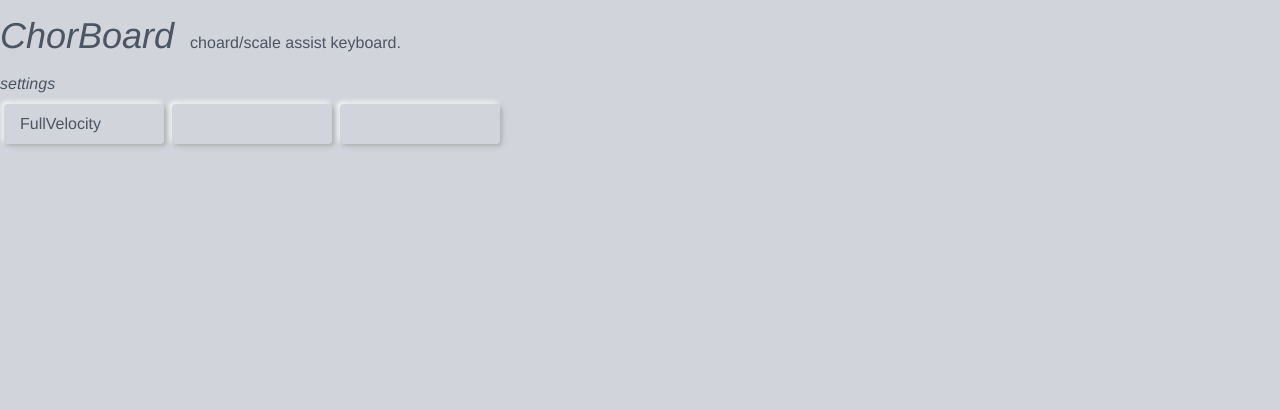
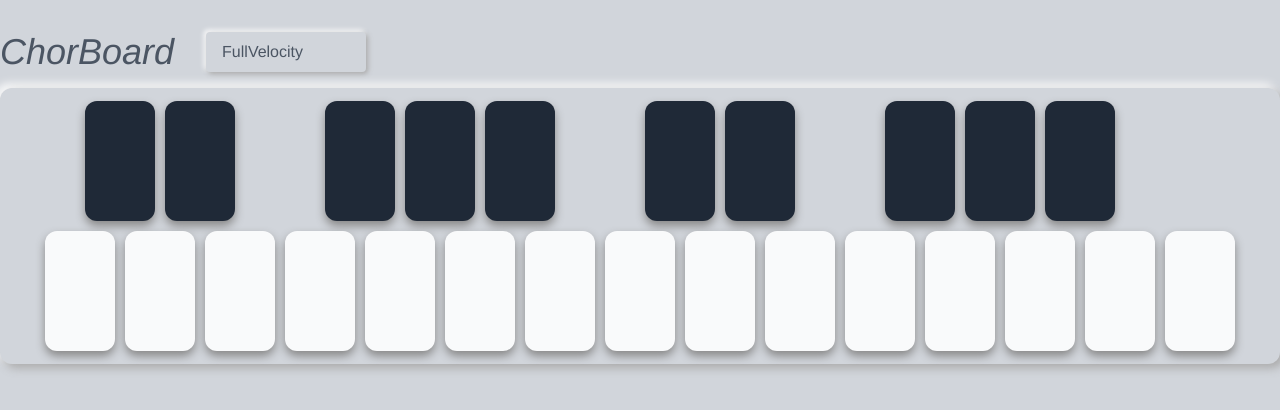
Before and after one commit to alarky/chorboard, a Vue app in the folder src/chorboard/: page / in a window 1280 px wide. Shown: the top 410 px of the page. Built offline with nearby package versions, Linux system fonts and the light colour scheme; a web font is replaced by a local one.

Commit message:
init keyboard ui

```diff
--- a/src/chorboard/src/components/Header.vue
+++ b/src/chorboard/src/components/Header.vue
@@ -1,7 +1,5 @@
 <template>
   <header class="flex items-baseline flex-row mb-4">
-    <h1 class="font-header text-4xl italic">ChorBoard</h1>
-    <p class="mx-4">choard/scale assist keyboard.</p>
   </header>
 </template>
 
--- /dev/null
+++ b/src/chorboard/src/components/Key.vue
@@ -0,0 +1,39 @@
+<template>
+  <div class="key" :class="{active: isActive}"
+       @mousedown="on"
+       @mouseup="off"
+       @mouseout="off"
+  >
+  </div>
+</template>
+
+<style scoped lang="scss">
+.key {
+  box-shadow:  0 5px 10px #888888;
+}
+</style>
+
+<script lang="ts">
+import { defineComponent, computed } from 'vue';
+
+export default defineComponent({
+  name: 'Key',
+  setup() {
+    const isActive = computed(() => false);
+
+    const on = (e: any) => {
+      console.log(e);
+    };
+
+    const off = (e: any) => {
+      console.log(e);
+    };
+
+    return {
+      isActive,
+      on,
+      off,
+    }
+  }
+});
+</script>
--- /dev/null
+++ b/src/chorboard/src/components/KeyBoard.vue
@@ -0,0 +1,120 @@
+<template>
+  <div class="keyboard">
+    <div class="keys">
+      <div class="black-keys">
+        <Key :active-notes="activeNotes" :note-number="octave * 12 + 1" @noteon="noteOn($event)" @noteoff="noteOff($event)"></Key>
+        <Key :active-notes="activeNotes" :note-number="octave * 12 + 3" @noteon="noteOn($event)" @noteoff="noteOff($event)"></Key>
+        <div class="spacer"></div>
+        <Key :active-notes="activeNotes" :note-number="octave * 12 + 6" @noteon="noteOn($event)" @noteoff="noteOff($event)"></Key>
+        <Key :active-notes="activeNotes" :note-number="octave * 12 + 8" @noteon="noteOn($event)" @noteoff="noteOff($event)"></Key>
+        <Key :active-notes="activeNotes" :note-number="octave * 12 + 10" @noteon="noteOn($event)" @noteoff="noteOff($event)"></Key>
+        <div class="spacer"></div>
+        <Key :active-notes="activeNotes" :note-number="octave * 12 + 13" @noteon="noteOn($event)" @noteoff="noteOff($event)"></Key>
+        <Key :active-notes="activeNotes" :note-number="octave * 12 + 15" @noteon="noteOn($event)" @noteoff="noteOff($event)"></Key>
+        <div class="spacer"></div>
+        <Key :active-notes="activeNotes" :note-number="octave * 12 + 18" @noteon="noteOn($event)" @noteoff="noteOff($event)"></Key>
+        <Key :active-notes="activeNotes" :note-number="octave * 12 + 20" @noteon="noteOn($event)" @noteoff="noteOff($event)"></Key>
+        <Key :active-notes="activeNotes" :note-number="octave * 12 + 22" @noteon="noteOn($event)" @noteoff="noteOff($event)"></Key>
+      </div>
+      <div class="white-keys">
+        <Key :active-notes="activeNotes" :note-number="octave * 12" @noteon="noteOn($event)" @noteoff="noteOff($event)"></Key>
+        <Key :active-notes="activeNotes" :note-number="octave * 12 + 2" @noteon="noteOn($event)" @noteoff="noteOff($event)"></Key>
+        <Key :active-notes="activeNotes" :note-number="octave * 12 + 4" @noteon="noteOn($event)" @noteoff="noteOff($event)"></Key>
+        <Key :active-notes="activeNotes" :note-number="octave * 12 + 5" @noteon="noteOn($event)" @noteoff="noteOff($event)"></Key>
+        <Key :active-notes="activeNotes" :note-number="octave * 12 + 7" @noteon="noteOn($event)" @noteoff="noteOff($event)"></Key>
+        <Key :active-notes="activeNotes" :note-number="octave * 12 + 9" @noteon="noteOn($event)" @noteoff="noteOff($event)"></Key>
+        <Key :active-notes="activeNotes" :note-number="octave * 12 + 11" @noteon="noteOn($event)" @noteoff="noteOff($event)"></Key>
+        <Key :active-notes="activeNotes" :note-number="octave * 12 + 12" @noteon="noteOn($event)" @noteoff="noteOff($event)"></Key>
+        <Key :active-notes="activeNotes" :note-number="octave * 12 + 14" @noteon="noteOn($event)" @noteoff="noteOff($event)"></Key>
+        <Key :active-notes="activeNotes" :note-number="octave * 12 + 16" @noteon="noteOn($event)" @noteoff="noteOff($event)"></Key>
+        <Key :active-notes="activeNotes" :note-number="octave * 12 + 17" @noteon="noteOn($event)" @noteoff="noteOff($event)"></Key>
+        <Key :active-notes="activeNotes" :note-number="octave * 12 + 19" @noteon="noteOn($event)" @noteoff="noteOff($event)"></Key>
+        <Key :active-notes="activeNotes" :note-number="octave * 12 + 21" @noteon="noteOn($event)" @noteoff="noteOff($event)"></Key>
+        <Key :active-notes="activeNotes" :note-number="octave * 12 + 23" @noteon="noteOn($event)" @noteoff="noteOff($event)"></Key>
+        <Key :active-notes="activeNotes" :note-number="octave * 12 + 24" @noteon="noteOn($event)" @noteoff="noteOff($event)"></Key>
+      </div>
+    </div>
+  </div>
+</template>
+
+<style scoped lang="scss">
+.keyboard {
+  @apply flex;
+  @apply flex-row;
+  @apply justify-center;
+  @apply px-4;
+  @apply py-2;
+  @apply rounded-xl;
+  box-shadow:  4px  4px 10px #aaaaaa,
+              -4px -4px 10px #ffffff;
+}
+
+.keys {
+  @apply mx-auto;
+}
+
+.black-keys, .white-keys {
+  @apply mx-auto;
+  @apply flex;
+  @apply flex-row;
+}
+
+.black-keys {
+  padding-left: 40px;
+}
+
+.key {
+  margin: 5px;
+  height: 120px;
+  width: 70px;
+  @apply rounded-xl;
+}
+
+.spacer {
+  margin: 5px;
+  height: 120px;
+  width: 70px;
+}
+
+.black-keys > .key {
+  @apply bg-gray-800;
+}
+
+.white-keys > .key {
+  @apply bg-gray-50;
+}
+
+.black-keys > .active, .white-keys > .active {
+  background-color: red;
+}
+
+</style>
+
+<script lang="ts">
+import { defineComponent, computed } from 'vue';
+import Key from "@/components/Key.vue";
+
+export default defineComponent({
+  name: 'KeyBoard',
+  components: {Key},
+  setup() {
+    const activeNotes = computed(() => []);
+    const octave = computed(() => 5);
+
+    const noteOn = (e: any) => {
+      console.log(e);
+    }
+
+    const noteOff = (e: any) => {
+      console.log(e);
+    }
+
+    return {
+      activeNotes,
+      octave,
+      noteOn,
+      noteOff,
+    }
+  }
+});
+</script>
--- a/src/chorboard/src/views/Main.vue
+++ b/src/chorboard/src/views/Main.vue
@@ -1,11 +1,12 @@
 <template>
   <div>
-    <div class="font-header italic mb-1">settings</div>
-    <div class="flex flex-row">
-      <Button class="mx-1 my-1 px-4 py-2 w-40" :label="'FullVelocity'"></Button>
-      <Button class="mx-1 my-1 px-4 py-2 w-40"></Button>
-      <Button class="mx-1 my-1 px-4 py-2 w-40"></Button>
+    <div class="flex flex-row mb-4">
+      <h1 class="font-header text-4xl italic">ChorBoard</h1>
+      <Button class="mx-8 px-4 py-2 w-40" :label="'FullVelocity'"></Button>
     </div>
+
+    <KeyBoard></KeyBoard>
+
 
     <!--
     <div>
@@ -24,10 +25,11 @@
 import {computed, defineComponent} from 'vue';
 import { useStore } from '@/store';
 import Button from "@/components/Button.vue";
+import KeyBoard from "@/components/KeyBoard.vue";
 
 export default defineComponent({
   name: 'Main',
-  components: {Button},
+  components: {KeyBoard, Button},
   setup() {
     const store = useStore();
 
```
